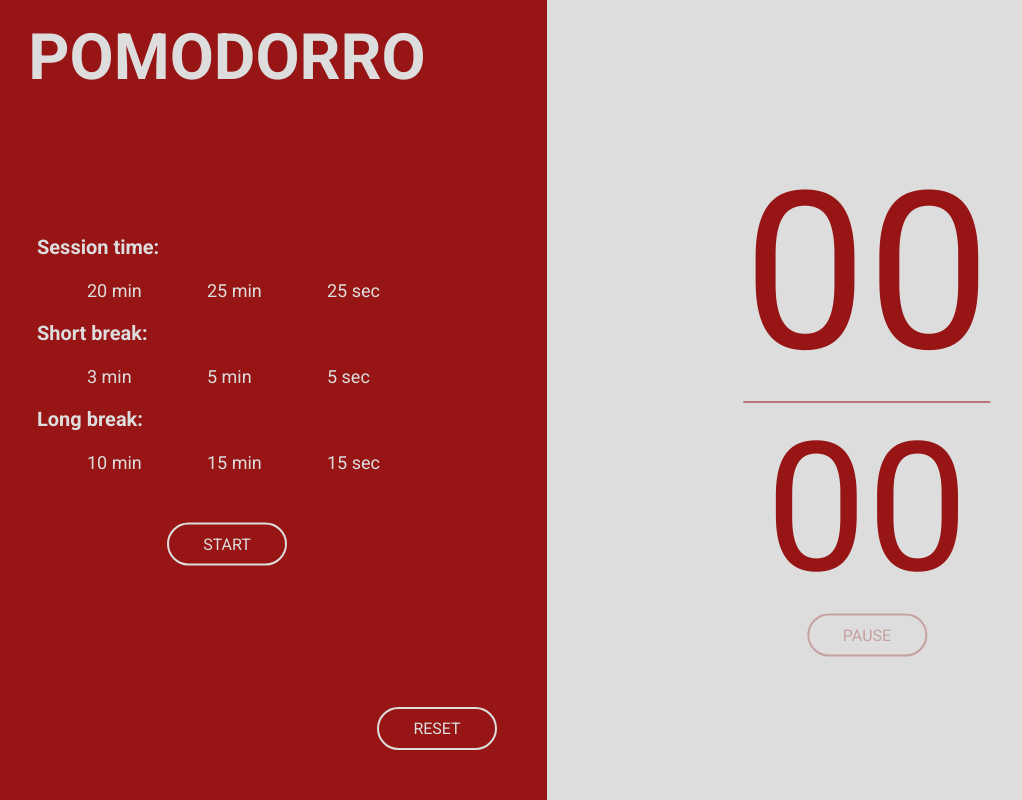
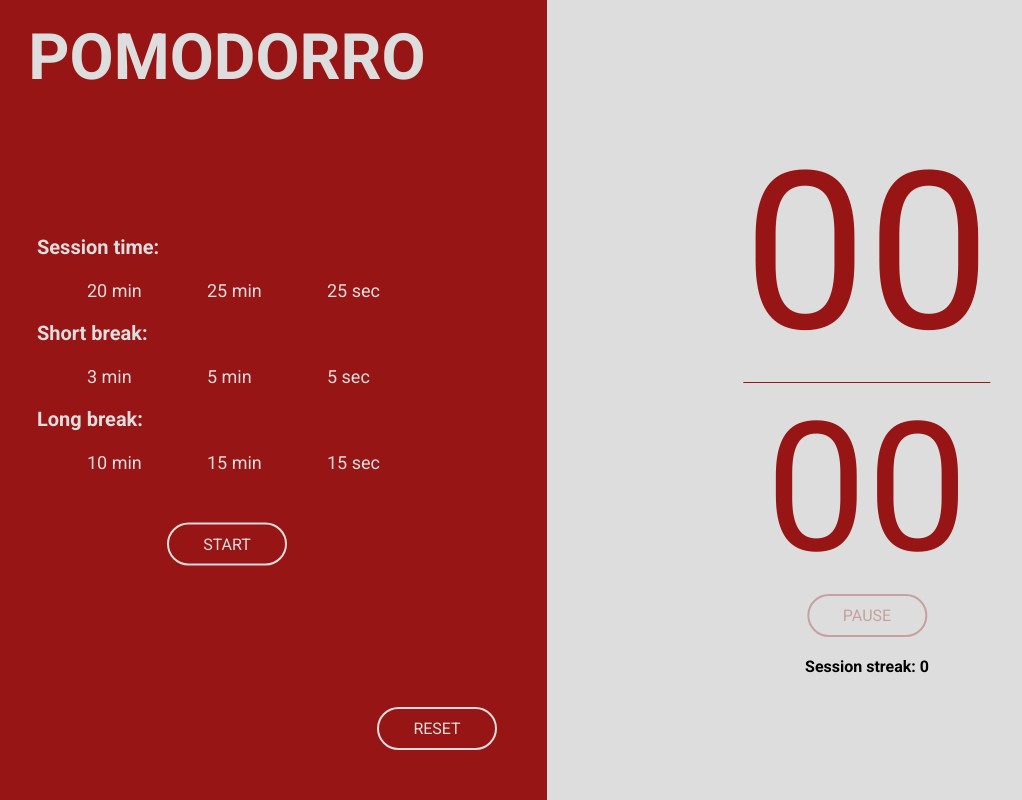
Before and after one commit to lisekesil/habit-manager-TS-SCSS, a website built with webpack: page src/index.html in a window 1280 px wide. Shown: the whole page, without its empty margins (93-1115 px from the left). Built offline with nearby package versions, Linux system fonts and the light colour scheme; files whose address does not match are found by name.

Commit message:
add session counter

```diff
--- a/src/index.html
+++ b/src/index.html
@@ -99,6 +99,7 @@
                <span id="seconds">00</span>
             </div>
             <button class="right__button" id="pauseBtn" disabled>PAUSE</button>
+            <p class="right__streak">Session streak: <span id="streak">0</span></p>
          </div>
       </section>
 
--- a/src/index.ts
+++ b/src/index.ts
@@ -14,6 +14,7 @@ class App {
       modal: HTMLElement;
       alarm: HTMLAudioElement;
       alarmBtn: HTMLButtonElement;
+      streak: HTMLSpanElement;
    };
    interval: number;
    isPomodorroInProgress: boolean;
@@ -31,6 +32,7 @@ class App {
          modal: document.querySelector('#modal')!,
          alarm: document.querySelector('#alarm')!,
          alarmBtn: document.querySelector('#alarmBtn')!,
+         streak: document.querySelector('#streak')!,
       };
 
       this.isPomodorroInProgress = false;
@@ -66,6 +68,7 @@ class App {
 
    startInterval() {
       this.showTimer();
+      this.ui.streak.innerHTML = this.pomodorro.sessionCounter.toString();
       this.interval = window.setInterval(() => {
          if (this.pomodorro.currentSeconds === 0) {
             this.ui.alarm.play();
--- a/src/scss/_right.scss
+++ b/src/scss/_right.scss
@@ -41,4 +41,10 @@
          cursor: not-allowed;
       }
    }
+
+   &__streak {
+      color: #000;
+      margin-top: 20px;
+      font-weight: 700;
+   }
 }
```
Also changed, not shown: dist/index.html, dist/index.js, 1 other file.
